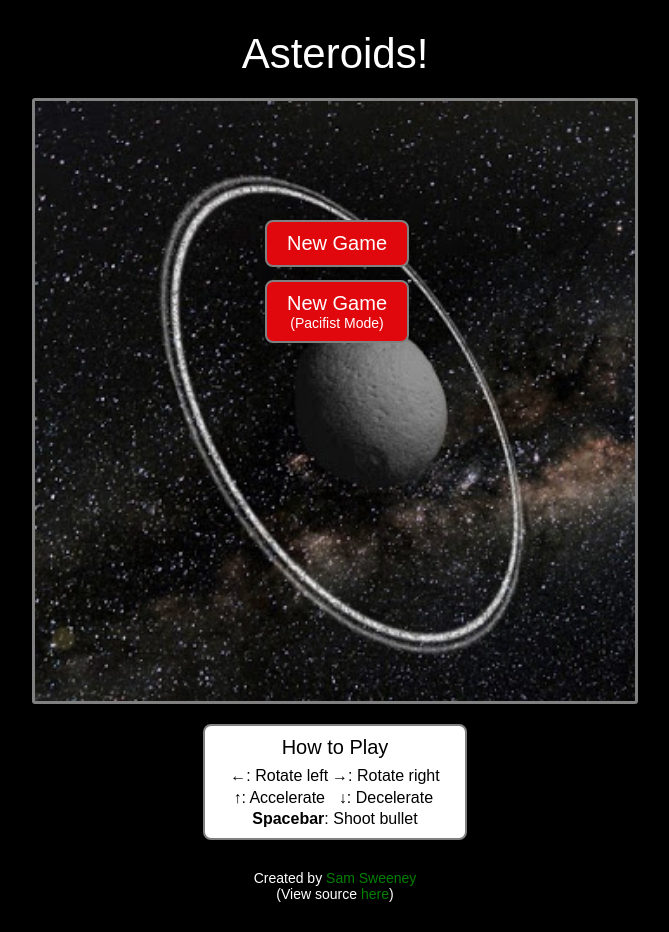
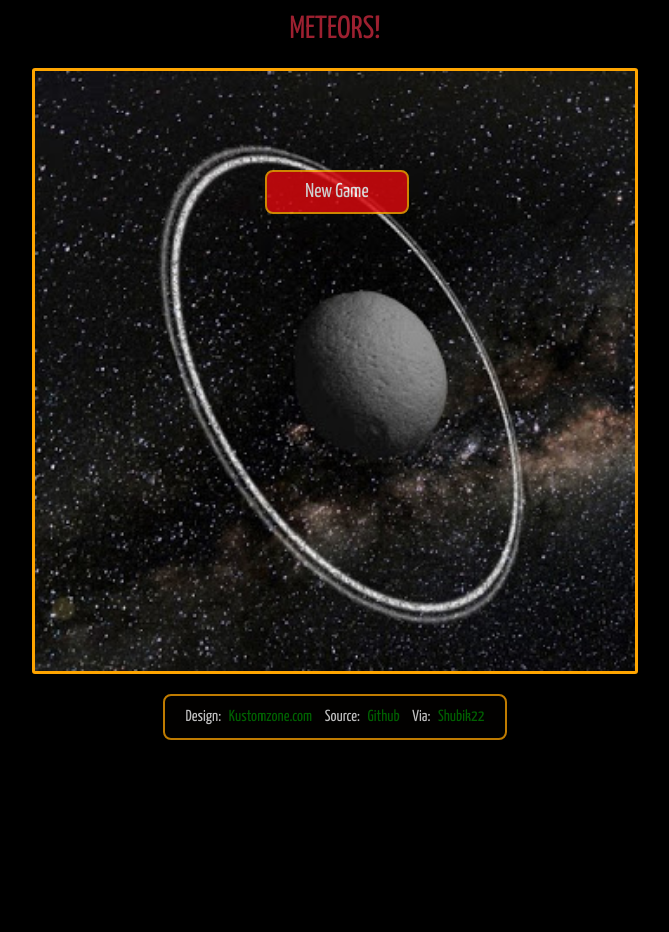
Before and after one commit to kustomzone/Meteors, a plain HTML site: page index.html in a window 1280 px wide. Shown: the whole page, without its empty margins (305-974 px from the left). After the commit the page ends 800 px from the top, so only its background shows below. Drawn offline with Linux system fonts and the light colour scheme.

Commit message:
Layout
cleaner

```diff
--- a/index.html
+++ b/index.html
@@ -2,9 +2,14 @@
 
 <html>
   <head>
-    <title>Asteroids!</title>
+    <title>Meteors!</title>
+
     <link rel="stylesheet" type="text/css" href="style.css">
+
+	<link href='http://fonts.googleapis.com/css?family=Yanone+Kaffeesatz' rel='stylesheet' type='text/css'>
+
     <link rel="shortcut icon" href="asteroid-icon.png">
+
     <script src="keymaster.js"></script>
     <script src="inheritance.js"></script>
     <script src="moving_object.js"></script>
@@ -13,12 +18,20 @@
     <script src="bullet.js"></script>
     <script src="game.js"></script>
     <script src="jquery-2.1.1.min.js"></script>
+
   </head>
 
   <body>
+
+  <table width="100%">
+	 <tr>
+	  <td>
        <h1>
-      Asteroids!
+         METEORS!
        </h1>
+	  </td>
+	 </tr>
+	</table>
 
     <canvas height="600" width="600"></canvas>
 
@@ -26,43 +39,30 @@
       New Game
     </div>
 
-    <div class="new-game pacifist">
+    <!-- div class="new-game pacifist">
       New Game
       <div class="subhead">
         (Pacifist Mode)
       </div>
-    </div>
+    </div -->
 
-    <div class="instructions">
-      <h2>How to Play</h2>
+    <div class="keys">
       <table>
 		<tr>
 		 <td>
-            <strong>&#8592;</strong>: Rotate left
-          </td>
-          <td>
-            <strong>&#8594;</strong>: Rotate right
-          </td>
-        </tr>
-        <tr>
-          <td>
-            <strong>&#8593;</strong>: Accelerate
-          </td>
-          <td>
-            <strong>&#8595;</strong>: Decelerate
+		  <h3>
+           Design: &nbsp; <a href="http://kustomzone.com">Kustomzone.com</a> &nbsp; &nbsp;
+           Source: &nbsp; <a href="https://github.com/kustomzone/astaroids">Github</a> &nbsp; &nbsp;
+		   Via:    &nbsp; <a href="https://github.com/shubik22/asteroids">Shubik22</a>
+          </h3>
 		 </td>
 		</tr>
       </table>
-      <strong>Spacebar</strong>: Shoot bullet
+
     </div>
 
     <footer>
-      <h3>
-        Created by <a href="https://www.linkedin.com/profile/view?id=52435518">Sam Sweeney</a>
-      </h3>
-      <h3>
-       (View source <a href="https://github.com/shubik22/asteroids">here</a>)
-      </h3>
+      <!-- blank -->
     </footer>
 
      <script>
@@ -81,5 +81,7 @@
         })
 
     </script>
+
   </body>
+
 </html>
--- a/style.css
+++ b/style.css
@@ -3,7 +3,7 @@ html, body, h1, h2, h3, div, canvas, ul, strong {
   border: 0;
   padding: 0;
   font: inherit;
-  font-family: sans-serif;
+  font-family: 'Yanone Kaffeesatz', sans-serif;
 }
 
 ul {
@@ -17,7 +17,7 @@ a {
 h3 {
   color: white;
   text-align: center;
-  font-size: 14px;
+  font-size: 16px;
 }
 
 a {
@@ -37,7 +37,7 @@ canvas {
   background-size: cover;
   display: block;
   margin: 20px auto;
-  border: 3px solid gray;
+  border: 3px solid orange;
   border-radius: 3px;
 }
 
@@ -46,15 +46,10 @@ body {
 }
 
 h1 {
-  color: white;
-  font-size: 42px;
+  color: #9D2030;
+  font-size: 32px;
   text-align: center;
-  margin-top: 30px;
-  margin-bottom: 10px;
-}
-
-strong {
-  font-weight: bold;
+  margin-top: 10px;
 }
 
 .new-game {
@@ -63,11 +58,11 @@ strong {
   top: 50%;
 
   margin-left: -70px;
-  margin-top: -180px;
+  margin-top: -230px;
 
   width: 120px;
 
-  border: 2px solid grey;
+  border: 2px solid orange;
   border-radius: 8px;
   text-align: center;
   font-size: 20px;
@@ -75,11 +70,13 @@ strong {
   color: white;
   padding: 10px;
   cursor: pointer;
+  opacity: 0.8;
 }
 
 .new-game:hover {
-  background: #DE3527;
-  box-shadow: 0px 0px 0.5px 0.5px #414141;
+  background: #08E00D;
+  box-shadow: 0px 0px 0.5px 0.5px #404030;
+  opacity: 1.0;
 }
 
 .new-game.pacifist {
@@ -87,14 +84,16 @@ strong {
 }
 
 .new-game > .subhead {
-  font-size: 14px;
+  font-size: 16px;
 }
 
-.instructions {
-  background: white;
-  border: 2px solid grey;
+.keys {
+  opacity: 0.75;
+  background: #030201;
+  color: orange;
+  border: 2px solid orange;
   border-radius: 8px;
-  width: 240px;
+  width: 320px;
   margin-bottom: 40px;
   padding: 10px;
   text-align: center;
@@ -102,15 +101,15 @@ strong {
   margin-bottom: 30px;
 }
 
-.instructions > h2 {
+.keys > h2 {
   font-size: 20px;
   padding-bottom: 5px;
 }
 
-.instructions > table {
+.keys > table {
   margin: auto;
 }
 
 footer {
-  margin-bottom: 30px;
+  margin-bottom: 15px;
 }
```
Lines whose indentation alone changed are shown as unchanged.
